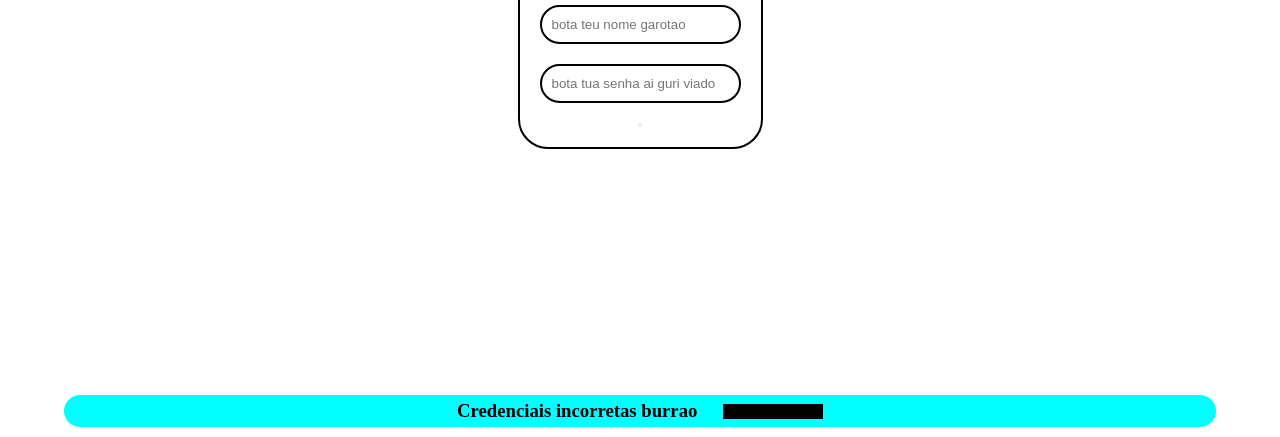
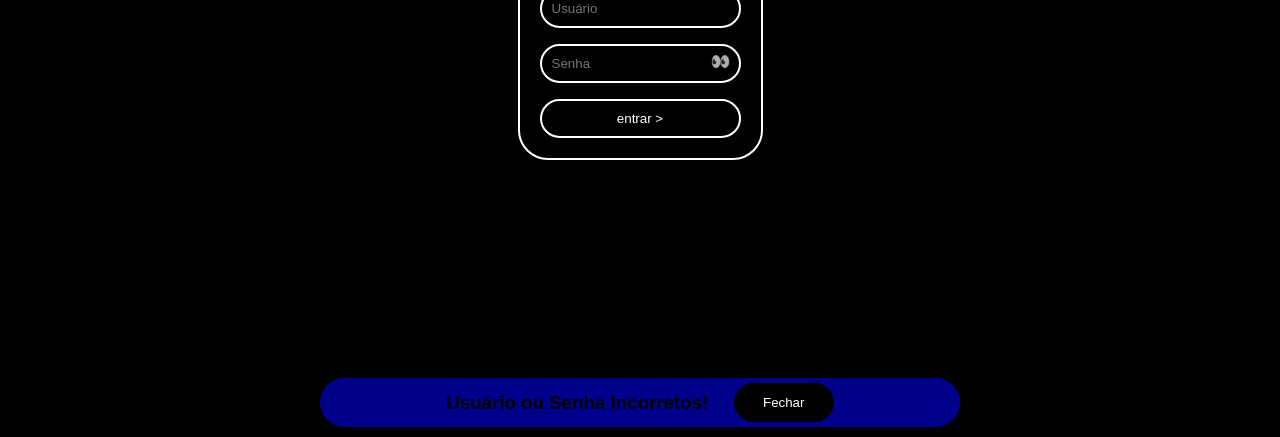
Before and after one commit to pedroph7/Market-148, a plain HTML site: page Login/index.html in a window 1280 px wide. Shown: the part 363-800 px from the top of the page. Drawn offline with nearby package versions, Linux system fonts and the light colour scheme.

Commit message:
Versão 1.01

```diff
--- a/Login/index.html
+++ b/Login/index.html
@@ -11,16 +11,16 @@
 <body>
     <div class ="container">
         <h1>Login</h1>
-        <input type="text" placeholder="bota teu nome garotao" id=" nome">
-        <div>
-        <input type="text" placeholder="bota tua senha ai guri viado" id=" senha">
+        <input type="text" placeholder="Usuário" id=" nome">
+        <div style="position: relative;">
+        <input type="text" placeholder="Senha" id=" senha">
         <span onclick="showPassword()" class=" key">👀</span>
     </div>
-    <button onclick="login"></button>
+    <button onclick="login()">entrar ></button>
     </div>
     <div class = "error-div" id=" error-modal">
-        <h3>Credenciais incorretas burrao</h3>
-        <button onclick="fecharError()">fecha</button>
+        <h3>Usuário ou Senha Incorretos!</h3>
+        <button onclick="fecharError()">Fechar</button>
     </div>
 </body>
 </html>
--- a/Login/style.css
+++ b/Login/style.css
@@ -7,6 +7,7 @@
     padding: 0;
     margin: 0;
     box-sizing: border-box;
+    font-family: Arial, Helvetica, sans-serif;
 }
 body{
     height: 100vh;
@@ -14,47 +15,54 @@ body{
     flex-direction: column;
     justify-content: center;
     align-items: center;
-    background-color: var(--branco);
-    color: var(--escuro);
+    background-color: var(--escuro);
+    color: var(--branco);
 }
 .container{
-    border: 2px solid var(--escuro);
+    border: 2px solid var(--branco);
     padding: 20px;
     border-radius: 30px;
     display: flex;
     align-items: center;
     flex-direction: column;
     justify-content: center;
-    gap: 20px;
+    gap: 2vh;
 
 }
-input{
+input , button{
     padding: 10px;
     border-radius: 1000px;
     border:none;
     background-color: transparent;
-    color:var(--escuro);
-    border: 2px solid var(--escuro);
+    color:var(--branco);
+    border: 2px solid var(--branco);
     width: 100%;
+}
+button:hover{
+    color: var(--escuro);
+    background-color: var(--branco);
+    cursor: pointer;
 }
 .key{
     position: absolute;
     right: 10px;
     top: 8px;
     opacity: 0.7;
+    transition: all 200ms ease-in-out;
 }
 .key:hover{
     cursor: pointer;
     opacity: 1;
-    transform: scale(1.2)rotate(90deg);
+    transform: scale(1.2);
 }
 .error-div{
     display: flex;
     justify-content: center;
     align-items: center;
     gap: 2vw;
-    width: 90%;
-    background-color: aqua;
+    width: 50%;
+    min-width: 300px;
+    background-color: darkblue;
     color: var(--escuro);
     padding: 5px;
     position: absolute;
@@ -64,7 +72,7 @@ input{
 .error-div button{
     width: 100px;
     background-color: var(--escuro);
-    border: px solid var(--branco);
+    border: 2px solid var(--escuro);
 }
 .error-div button:hover{
     width: 100px;
```
